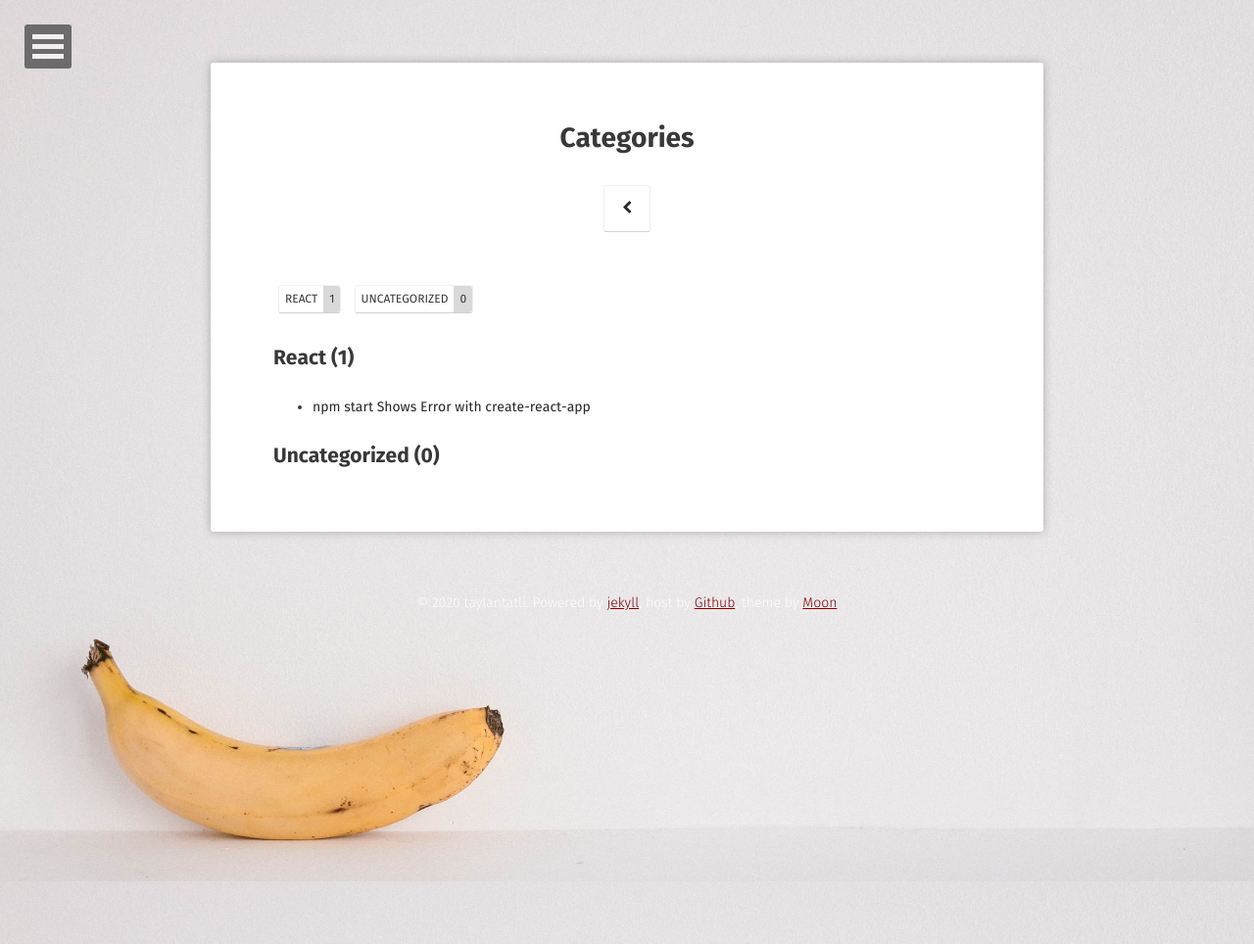
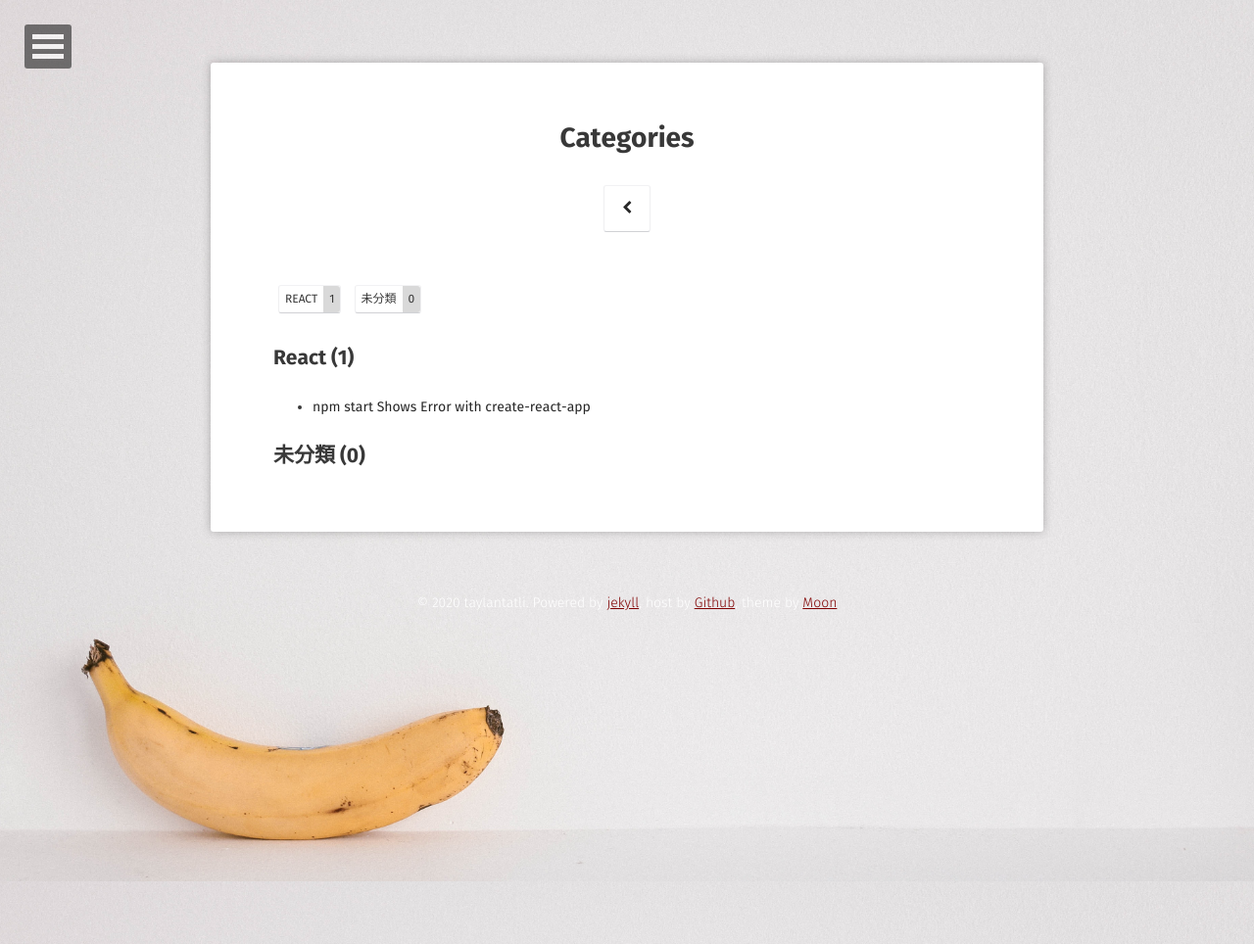
Before and after one commit to doreentseng/doreentseng.github.io, a Jekyll site: the page built from categories/index.html, in a window 1280 px wide. Shown: the whole page at 98% size. Built offline with Jekyll 4.4.1, drawn with Linux system fonts in a browser that asks for light colours; some web fonts are replaced; part of the change alters nothing that is shown.

Commit message:
Update uncategorized label

```diff
--- a/_includes/setter.html
+++ b/_includes/setter.html
@@ -1,2 +1,2 @@
 <!-- Global Variable -->
-{% assign uncategorized_label = "Uncategorized" %}
+{% assign uncategorized_label = "未分類" %}
```
